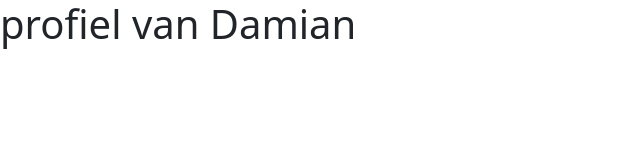
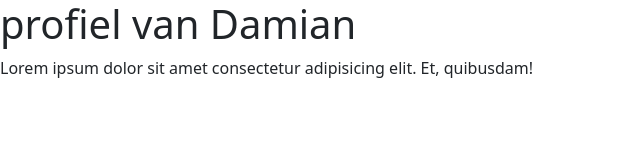
Before and after one commit to damianbom08-png/damianbom08-png.github.io, a plain HTML site: page portfolio les 1/index.html in a window 1280 px wide. Shown: the whole page, without its empty margins (0-640 px from the left). Drawn offline with nearby package versions, Linux system fonts and the light colour scheme.

Commit message:
first page done

```diff
--- a/portfolio les 1/index.html
+++ b/portfolio les 1/index.html
@@ -8,5 +8,6 @@
 </head>
 <body>
     <h1>profiel van Damian</h1>
+    <p>Lorem ipsum dolor sit amet consectetur adipisicing elit. Et, quibusdam!</p>
 </body>
 </html>
```
